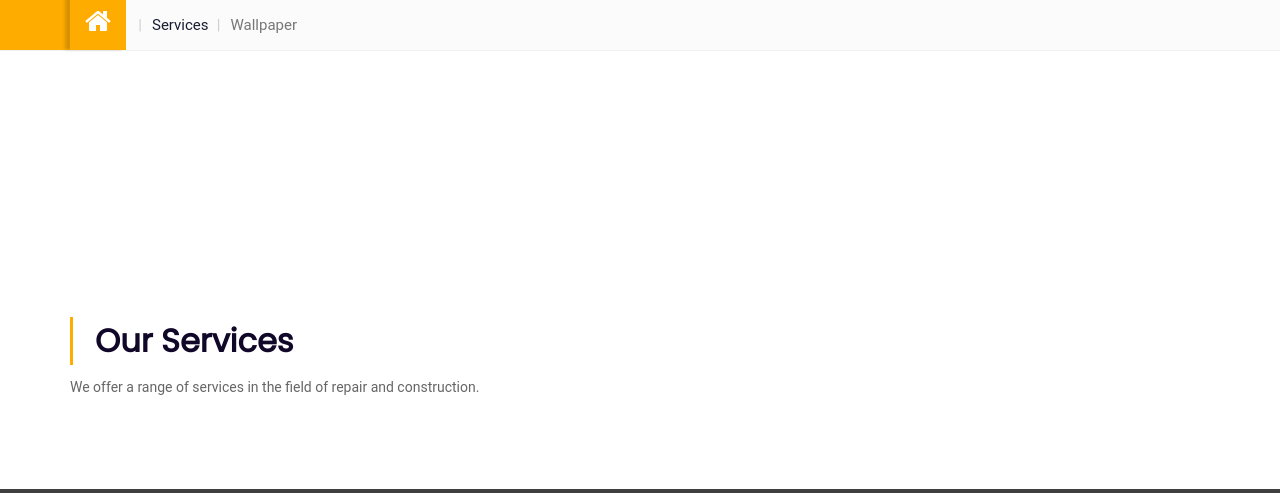
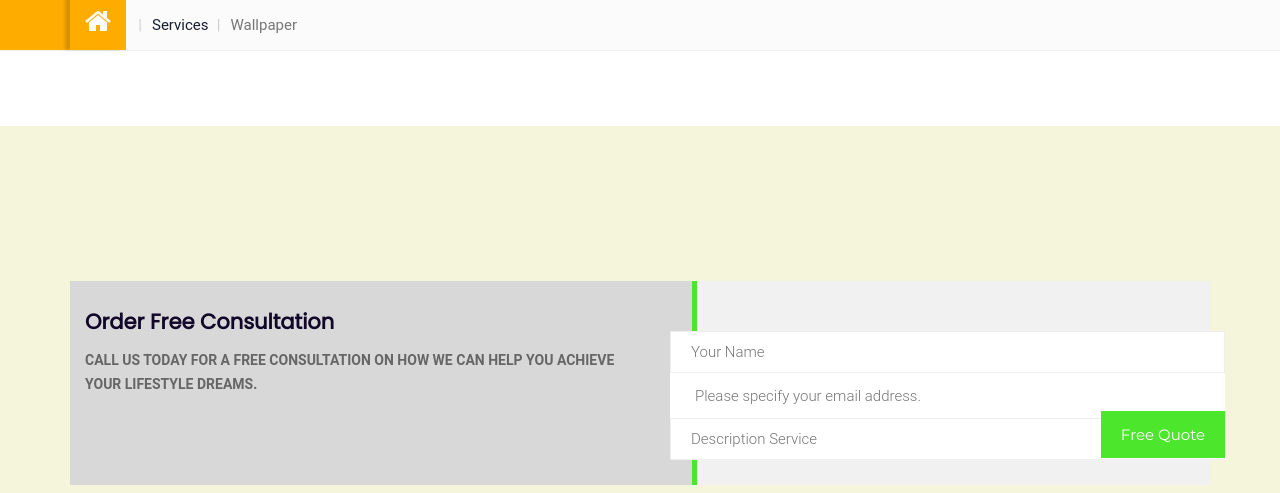
Before and after one commit to TumashenkaAliaksandr/confide_construction, a Django app: page /wallpaper/ in a window 1280 px wide. Shown: the part 300-793 px from the top of the page. Run offline with Django 4.2, Linux system fonts and the light colour scheme; data that the repository does not hold is empty; some libraries are stand-ins or nearby versions; grey boxes are pictures that could not be loaded.

Commit message:
added to the html script wallpaper template for the service, started executing the service build

```diff
--- a/webapp/templates/webapp/services/wallpaper.html
+++ b/webapp/templates/webapp/services/wallpaper.html
@@ -24,7 +24,7 @@
         </div>
     </div><!-- End breadcrumb -->
 
-     <!--store detail -->
+    <!--store detail -->
     <section id="store-detail" class="store-detail">
         <div class="container">
             <div class="single-product-content">
@@ -46,26 +46,27 @@
                     </div>
                     {% endfor %}
 
-                    {% for main_disposal in disp_obj %}
+                    {% for main_soundpr in disp_obj %}
                     <div class="col-sm-6">
                         <div class="single-product-summary">
                             <div class="entry-summary">
-                                <h2 class="single-product-title">{{ main_disposal.name }}</h2>
+                                <h2 class="single-product-title">{{ main_soundpr.name }}</h2>
                                 <div class="rt-product-meta-wrapper">
                                     <span class="price">
                                         <del>
                                             <span class="rt-price-amount">
-                                                <span>$</span>{{ main_disposal.price }}</span>
+                                                <span>$</span>{{ main_soundpr.price }}</span>
                                         </del>
                                         <ins>
                                             <span class="rt-price-amount">
-                                                <span>$</span>{{ main_disposal.discount }}</span>
+                                                <span>$</span>{{ main_soundpr.discount }}</span>
                                         </ins>
                                     </span>
                                 </div>
                                 <div class="product-details_short-description mar-top-30">
-                                    <p>Our sink clog removal services are designed to provide swift and efficient solutions for unclogging sinks in both kitchens and bathrooms. A clogged sink can disrupt your daily routine and lead to inconvenience, but our expert team is here to help.<br>
-                                        <br> Nec sagittis sem nibh idi elit. vulputate cursus a sit amet mauri s. Morbi accumsan ipsum velit adipiscing elit.</p>
+                                    <ol>
+                                    <li>{{ main_soundpr.description }}</li>
+                                    </ol>
                                 </div>
 
                                 <form class="cart mar-top-30" action="{% url 'webapp:process_payment' %}" method="post">
@@ -105,40 +106,76 @@
     </section>
     <!--/End store detail -->
 
-    <!-- store tab -->
-    <section id="store-tabs" class="store-tabs">
+    <!--* Services*-->
+    <section id="mt_services" class="services_one">
         <div class="container">
-            <div class="row">
-                <div class="col-xs-12 ">
-                    {% for main_info in disp_obj %}
-                    <div id="store-tab-main" class="">
-                        <ul class="nav nav-tabs">
-                            <li class="active"><a  href="#1" data-toggle="tab">Description</a></li>
-                            <li><a href="#2" data-toggle="tab">Advantages Information</a></li>
-                            <li><a href="#3" data-toggle="tab">Material</a></li>
-                        </ul>
 
-                        <div class="tab-content">
-                            <div class="tab-pane active" id="1">
-                                <p>{{ main_info.description }}</p>
+            <div class="services-detail mar-bottom-80">
+                <div class="row">
+                    {% for main_soundproof in soundproof_obj %}
+                    <div class="col-md-8 col-sm-12">
+                        <span class="page-title mar-bottom-15">Confide Construction</span>
+                        <h2 class="mar-bottom-15">We individually assess each <br> plan and offer optimal solutions</h2>
+                        <p>{{ main_soundproof.description }}<br><br>
+                        {{ main_soundproof.material }}</p>
+                    </div>
+                    <div class="col-md-4 col-sm-12">
+                        <div class="slider-services">
+                            {% for all_photo in main_soundproof.photos.all %}
+                            <div><img src="{{ all_photo.photo.url }}" class="img-fixed-size-eight" alt="services-img"></div>
+                            {% endfor %}
+                        </div>
+                    </div>
+                    {% endfor %}
+                </div>
+            </div>
+
+            <!--*Newsletter*-->
+            <div id="newsletter">
+                <div class="container">
+                    <div class="row">
+                        <div class="col-sm-6 col-xs-12">
+                            <div class="news-content">
+                                <h3>Order Free Consultation</h3>
+                                <p class="beige"><b>CALL US TODAY FOR A FREE CONSULTATION ON HOW WE CAN HELP YOU ACHIEVE YOUR LIFESTYLE DREAMS.</b></p>
                             </div>
-
-                            <div class="tab-pane" id="2">
-                              <p>{{ main_info.advantages }}</p>
-                            </div>
-
-                            <div class="tab-pane" id="3">
-                              <p>{{ main_info.material }}</p>
+                        </div>
+                        <div class="col-sm-6 col-xs-12">
+                            <div class="mailpoet_form">
+                                <form target="_self" method="post" action="" novalidate="">
+                                    <input type="text" name="name" placeholder="Your Name">
+                                    <input type="email" class="mailpoet_text" name="email" title="Email"
+                                           placeholder="Please specify your email address.">
+                                    <input type="text" name="description" placeholder="Description Service">
+                                <div class="button">
+                                    <input type="submit" class="mailpoet_submit" value="Free Quote">
+                                </div>
+                                </form>
                             </div>
                         </div>
                     </div>
+                </div>
+            </div>
+            <!--*End Newsletter*-->
+
+            <div class="services-detail mar-bottom-80">
+                <div class="row">
+                    {% for main_soundpr_serv in soundproof_serv %}
+                <div class="col-md-4 col-sm-12">
+                    <div class="box">
+                        <div class="box-content">
+                            <h3 class="mar-bottom-20">{{ main_soundpr_serv.name }}</h3>
+                            <img src="{{ main_soundpr_serv.photo.url }}" class="img-fixed-size-seven" alt="services-1">
+                            <p class="mar-top-20">{{ main_soundpr_serv.description }}</p>
+                        </div>
+                    </div>
+                </div>
                     {% endfor %}
-
                 </div>
             </div>
         </div>
     </section>
-    <!-- End store tab -->
+    <!--* End Services*-->
 
     <!-- store -->
     <section id="our_store" class="our_store related_store">
```
